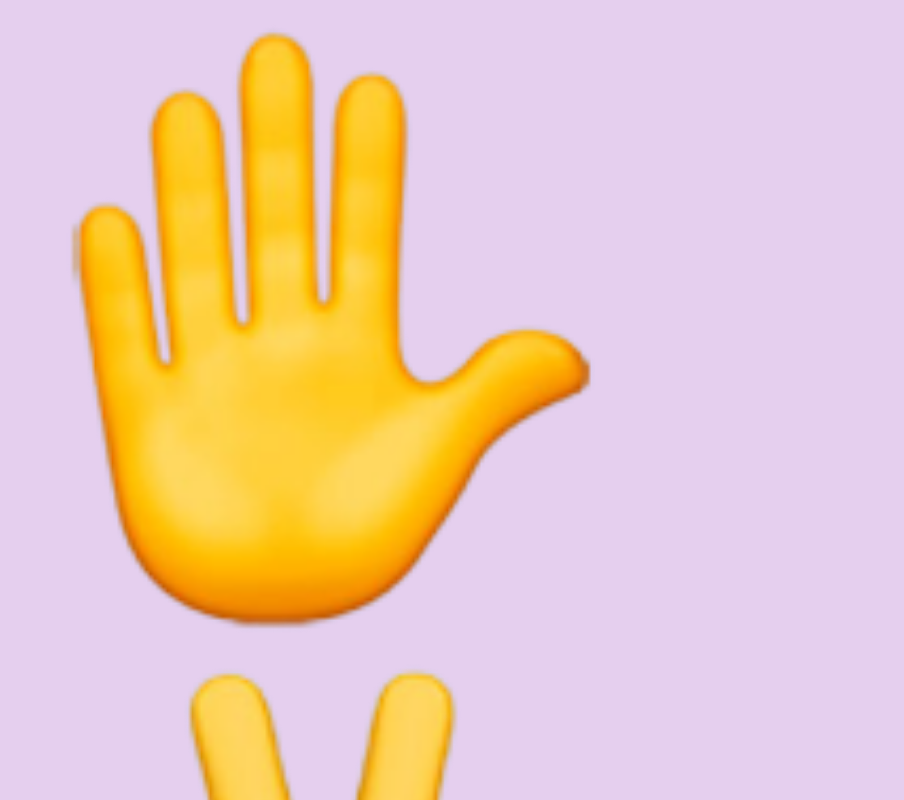
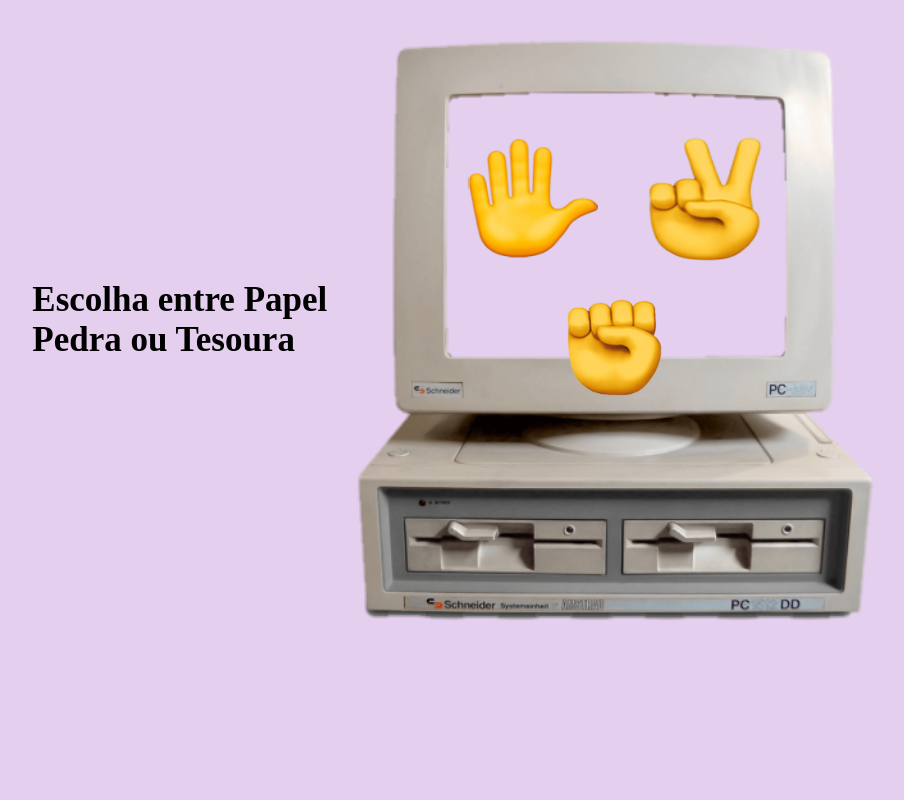
Before and after one commit to alisouzr/jogoWebJokenp-, a plain HTML site: page index.html in a window 1280 px wide. Shown: the top 800 px of the page, without its empty margins (25-929 px from the left). Drawn offline with Linux system fonts and the light colour scheme.

Commit message:
Update CSS

```diff
--- a/style.css
+++ b/style.css
@@ -2,12 +2,74 @@ body{
     background-color: rgb(229, 207, 238);
 }
 
-img{
+#img{
     height: 40rem;
 }
 
-.img{
+.pcAntigo{
     display: flex;
     justify-content: center;
     padding: .26rem;
 }
+
+#centralizar_buttonPaper{
+    position:absolute;
+    top:25%;
+    left:50%;
+    transform: translate(-106%, -50%);
+}
+
+#centralizar_buttonScissor{
+    position:absolute;
+    top:25%;
+    left:50%;
+    transform: translate(6%, -50%);
+}
+
+#centralizar_buttonStone{
+    position:absolute;
+    top:37%;
+    left:40%;
+    transform: translate(30%, -10%);
+}
+
+#centralizar{
+    position:absolute;
+    top:58%;
+    left:50%;
+    transform: translate(-50%, -50%);
+}
+
+/* #buttonPlay{
+    height: 3rem;
+    width: 10rem;
+    border-radius: 1em;
+    font-size: 2rem;
+}
+ */
+
+#paper{
+    height: 8rem;
+    width: 10rem;
+    border-radius: 1em;
+}
+
+#scissor{
+    height: 8rem;
+    width: 10rem;
+    border-radius: 1em;
+}
+
+#stone{
+    height: 8rem;
+    width: 10rem;
+    border-radius: 1em;
+}
+
+.text{
+    position:absolute;
+    top:40%;
+    left:16%;
+    transform: translate(-50%, -50%);
+    font-size: 35px;
+}
```
